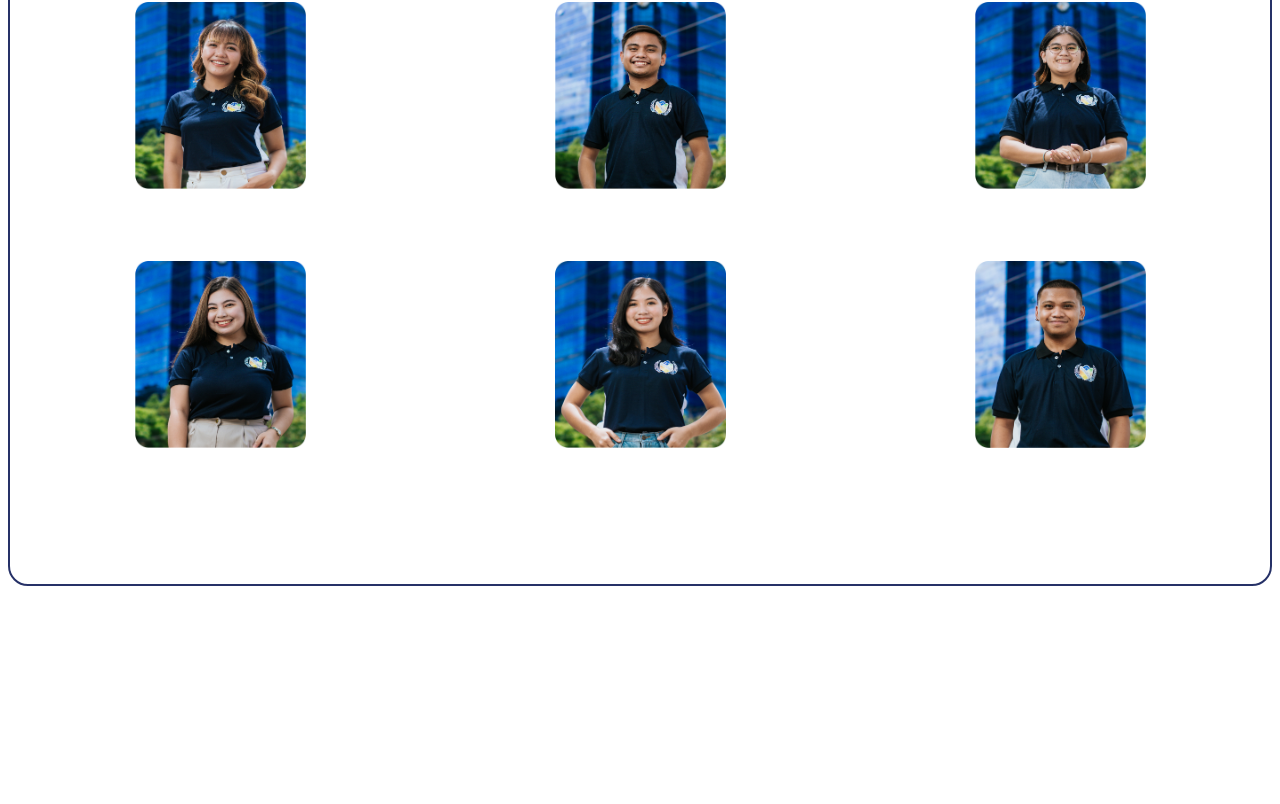
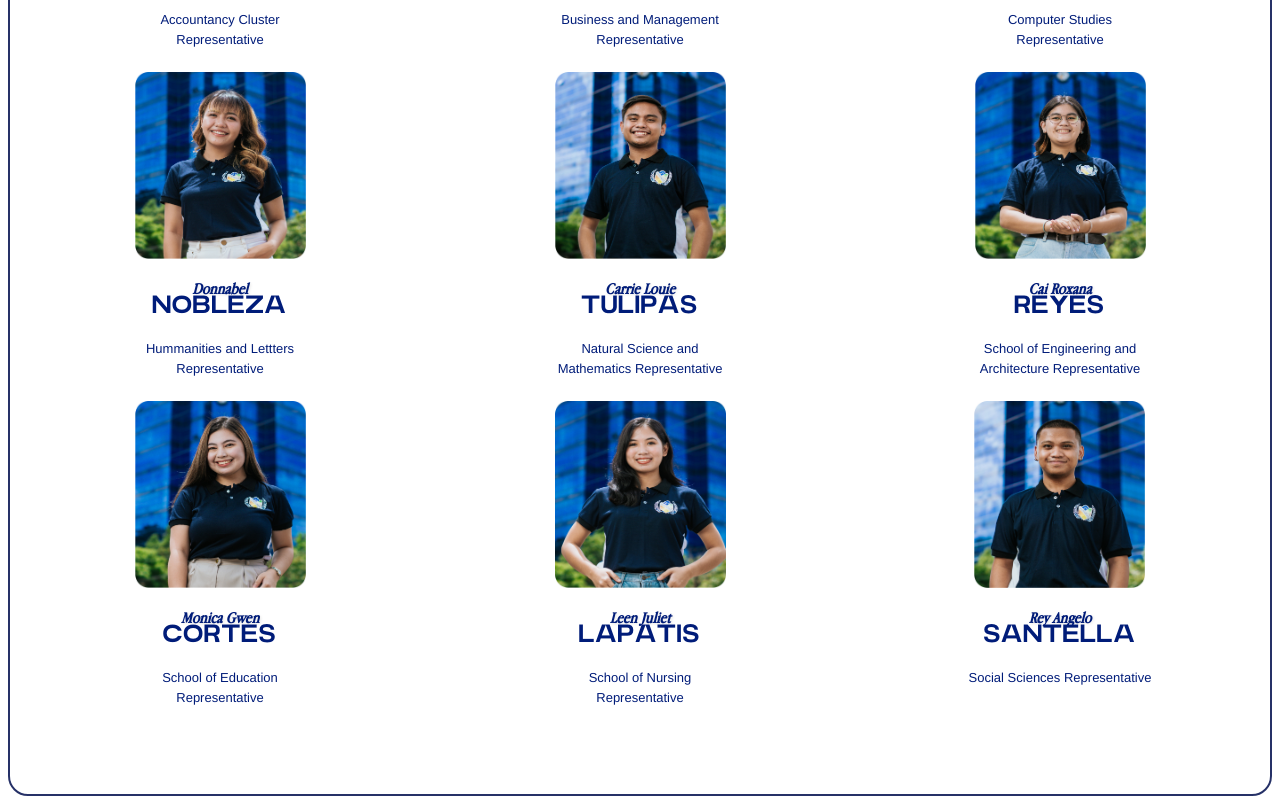
Before and after one commit to SAMAHAN-Systems-Development/samahan-at-the-get-go, a Next.js app: page /representative-section in a window 1280 px wide. Shown: the part 363-1167 px from the top of the page. Before the commit the page ends 957 px from the top, so only its background shows below. Built offline with nearby package versions, Linux system fonts and the light colour scheme.

Commit message:
refactor: adjusted representatives to fit to officerType, applied suggested changes

```diff
--- a/src/components/ui/SCB/RepresentativesSection.tsx
+++ b/src/components/ui/SCB/RepresentativesSection.tsx
@@ -2,34 +2,27 @@ import React from 'react';
 
 import OfficerSmallCard from '@/components/ui/OfficerSmallCard';
 import { Representatives } from '@/data/Representatives';
+import { cn } from '@/utils/cvaUtils';
 
 const RepresentativesSection: React.FC = () => {
   const isLastCardCentered = Representatives.length % 2 === 1;
 
   return (
     <>
-      <div
-        className={`border-solid border-card border-lightBlue rounded-section-card py-20 m-2 grid grid-cols-1 md:grid-cols-2 lg:grid-cols-3`}
-      >
+      <div className="border-solid border-card border-lightBlue rounded-section-card py-20 m-2 grid grid-cols-1 md:grid-cols-2 lg:grid-cols-3">
         {Representatives.map((item, index) => (
           <div
             key={index}
-            className={`flex flex-col items-center ${
+            className={cn(
+              'flex flex-col items-center',
               isLastCardCentered && index === Representatives.length - 1
-                ? 'md:col-span-2 lg:hidden'
+                ? 'md:col-span-2 lg:col-auto lg:row-auto lg:justify-self-center'
                 : ''
-            }`}
+            )}
           >
             <OfficerSmallCard {...item} />
           </div>
         ))}
-        {isLastCardCentered && (
-          <div className="hidden lg:flex lg:items-center lg:justify-center">
-            <OfficerSmallCard
-              {...Representatives[Representatives.length - 1]}
-            />
-          </div>
-        )}
       </div>
     </>
   );
--- a/src/data/Representatives.ts
+++ b/src/data/Representatives.ts
@@ -1,4 +1,4 @@
-import type { officer } from 'lib/types/officerType';
+import type { OfficerType } from 'lib/types/officerType';
 import Canonigo from 'public/assets/images/Canonigo.jpg';
 import Cortes from 'public/assets/images/Cortes.jpg';
 import Lapatis from 'public/assets/images/Lapatis.jpg';
@@ -9,77 +9,59 @@ import Reyes from 'public/assets/images/Reyes.jpg';
 import Santella from 'public/assets/images/Santella.jpg';
 import Tulipas from 'public/assets/images/Tulipas.jpg';
 
-export const Representatives: officer[] = [
+export const Representatives: OfficerType[] = [
   {
-    officer: {
     position: 'Accountancy Cluster Representative',
     firstName: 'Vincent Cesar',
     lastName: 'Canonigo',
-    },
     imageUrl: Canonigo,
   },
   {
-    officer: {
     position: 'Business and Management Representative',
     firstName: 'Justin Matthew',
     lastName: 'Nazareno',
-    },
     imageUrl: Nazareno,
   },
   {
-    officer: {
     position: 'Computer Studies Representative',
     firstName: 'Ariane Mae',
     lastName: 'Mendez',
-    },
     imageUrl: Mendez,
   },
   {
-    officer: {
     position: 'Hummanities and Lettters Representative',
     firstName: 'Donnabel',
     lastName: 'Nobleza',
-    },
     imageUrl: Nobleza,
   },
   {
-    officer: {
     position: 'Natural Science and Mathematics Representative',
     firstName: 'Carrie Louie',
     lastName: 'Tulipas',
-    },
     imageUrl: Tulipas,
   },
   {
-    officer: {
     position: 'School of Engineering and Architecture Representative',
     firstName: 'Cai Roxana',
     lastName: 'Reyes',
-    },
     imageUrl: Reyes,
   },
   {
-    officer: {
     position: 'School of Education Representative',
     firstName: 'Monica Gwen',
     lastName: 'Cortes',
-    },
     imageUrl: Cortes,
   },
   {
-    officer: {
     position: 'School of Nursing Representative',
     firstName: 'Leen Juliet',
     lastName: 'Lapatis',
-    },
     imageUrl: Lapatis,
   },
   {
-    officer: {
     position: 'Social Sciences Representative',
     firstName: 'Rey Angelo',
     lastName: 'Santella',
-    },
     imageUrl: Santella,
   },
 ];
```
Lines whose indentation alone changed are shown as unchanged.
